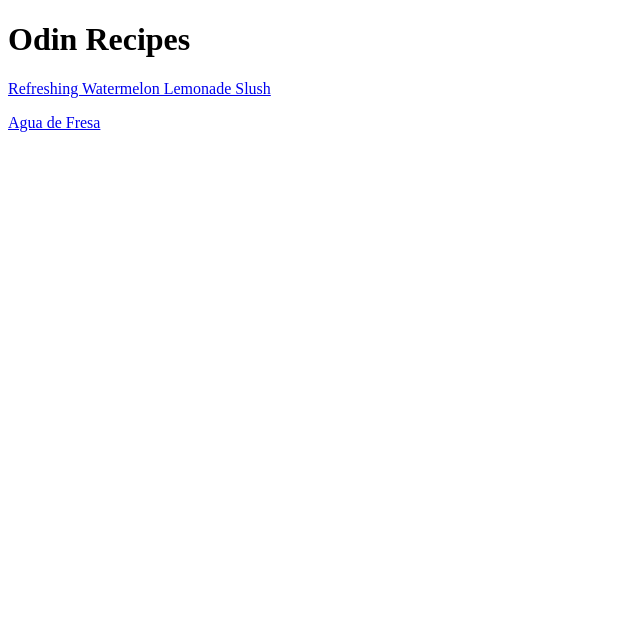
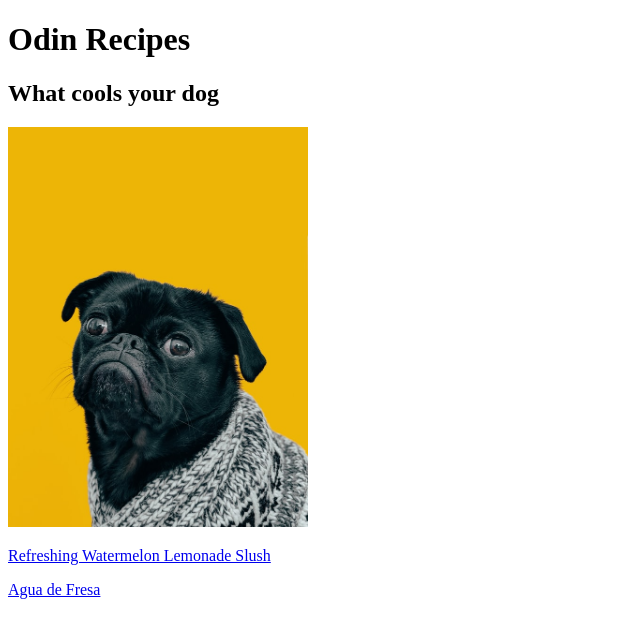
Before and after one commit to salab3rt/odin-recipes, a plain HTML site: page index.html in a window 1280 px wide. Shown: the whole page, without its empty margins (0-640 px from the left). Drawn offline with Linux system fonts and the light colour scheme.

Commit message:
add cool dog jpg

```diff
--- a/index.html
+++ b/index.html
@@ -8,6 +8,10 @@
 </head>
 <body>
     <h1>Odin Recipes</h1>
+    <h2> What cools your dog</h2>
+    <p>
+        <img src="./Images/dog.jpg" alt="A cool looking dog" width="300">
+    </p>
     <p>
         <a href=recipes/watermelon-lemonade-slush.html>Refreshing Watermelon
         Lemonade Slush
```
Also changed, not shown: Images/dog.jpg (added).
